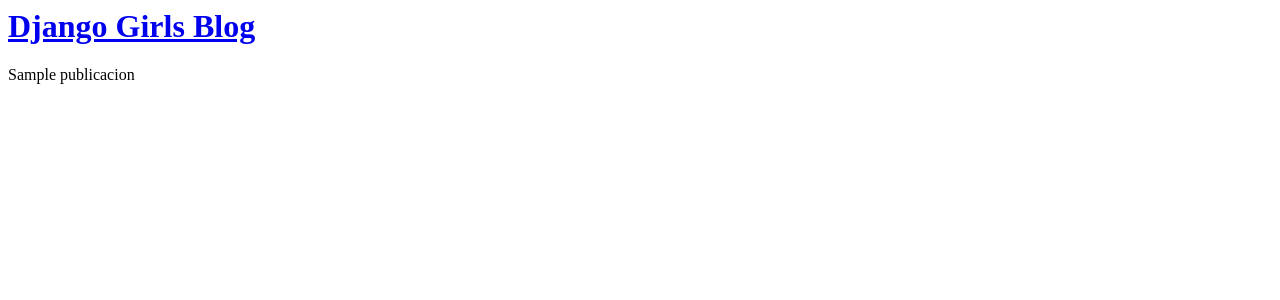
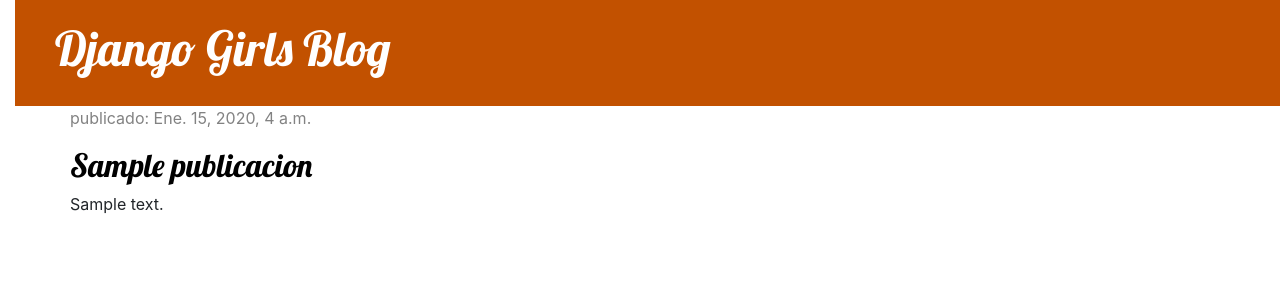
Before and after one commit to suevigit/PrograCA, a Django app: page / in a window 1280 px wide. Shown: the top 300 px of the page. Run offline with Django 3.2, Linux system fonts and the light colour scheme; tables that the repository leaves empty hold one stand-in row (values such as "Sample post"); some libraries are stand-ins or nearby versions.

Commit message:
cambios css realizados

```diff
--- /dev/null
+++ b/blog/static/css/blog.css
@@ -0,0 +1,53 @@
+h1 a, h2 a {
+    color: #FCA205;
+    font-family: 'Lobster';
+}
+body {
+    padding-left: 15px;
+}
+.page-header {
+    background-color: #C25100;
+    margin-top: 0;
+    padding: 20px 20px 20px 40px;
+}
+
+.page-header h1, .page-header h1 a, .page-header h1 a:visited, .page-header h1 a:active {
+    color: #ffffff;
+    font-size: 36pt;
+    text-decoration: none;
+}
+
+.content {
+    margin-left: 40px;
+}
+
+h1, h2, h3, h4 {
+    font-family: 'Lobster', cursive;
+}
+
+.date {
+    color: #828282;
+}
+
+.save {
+    float: right;
+}
+
+.post-form textarea, .post-form input {
+    width: 100%;
+}
+
+.top-menu, .top-menu:hover, .top-menu:visited {
+    color: #ffffff;
+    float: right;
+    font-size: 26pt;
+    margin-right: 20px;
+}
+
+.post {
+    margin-bottom: 70px;
+}
+
+.post h2 a, .post h2 a:visited {
+    color: #000000;
+}
--- /dev/null
+++ b/blog/templates/blog/base.html
@@ -0,0 +1,31 @@
+{% load static %}
+<html>
+    <head>
+      <!-- CSS only -->
+        <link rel="stylesheet" href="https://stackpath.bootstrapcdn.com/bootstrap/4.5.2/css/bootstrap.min.css" integrity="sha384-JcKb8q3iqJ61gNV9KGb8thSsNjpSL0n8PARn9HuZOnIxN0hoP+VmmDGMN5t9UJ0Z" crossorigin="anonymous">
+
+        <!-- JS, Popper.js, and jQuery -->
+        <script src="https://code.jquery.com/jquery-3.5.1.slim.min.js" integrity="sha384-DfXdz2htPH0lsSSs5nCTpuj/zy4C+OGpamoFVy38MVBnE+IbbVYUew+OrCXaRkfj" crossorigin="anonymous"></script>
+        <script src="https://cdn.jsdelivr.net/npm/popper.js@1.16.1/dist/umd/popper.min.js" integrity="sha384-9/reFTGAW83EW2RDu2S0VKaIzap3H66lZH81PoYlFhbGU+6BZp6G7niu735Sk7lN" crossorigin="anonymous"></script>
+        <script src="https://stackpath.bootstrapcdn.com/bootstrap/4.5.2/js/bootstrap.min.js" integrity="sha384-B4gt1jrGC7Jh4AgTPSdUtOBvfO8shuf57BaghqFfPlYxofvL8/KUEfYiJOMMV+rV" crossorigin="anonymous"></script>
+        <link rel="stylesheet" href="{% static 'css/blog.css' %}">
+        <link href="//fonts.googleapis.com/css?family=Lobster&subset=latin,latin-ext" rel="stylesheet" type="text/css">
+        <title>Django Girls blog</title>
+    </head>
+    <body>
+        <div class="page-header">
+            <h1><a href="/">Django Girls Blog</a></h1>
+        </div>
+
+        <div class="content container">
+    <div class="row">
+        <div class="col-md-8">
+          {% block content %}
+          {% endblock %}
+        </div>
+    </div>
+</div>
+
+
+    </body>
+</html>
--- a/blog/templates/blog/publicacion_lista.html
+++ b/blog/templates/blog/publicacion_lista.html
@@ -1,17 +1,13 @@
-<html>
-    <head>
-        <title>Django Girls blog</title>
-    </head>
-    <body>
-        <div>
-            <h1><a href="/">Django Girls Blog</a></h1>
-        </div>
+{% extends 'blog/base.html' %}
+{% block content %}
+            {% for publicacion in publicaciones %}
+                <div class="post">
+                    <div class="date">
+                        <p>publicado: {{ publicacion.fecha_publicacion}}</p>
+                    </div>
+                    <h2><a href="{% url 'publicacion_detalle' pk=publicacion.pk %}">{{ publicacion.titulo }}</a></h2>
 
-        {% for publicacion in publicaciones %}
-        <div>
-          {{publicacion}}
-        </div>
-        {% endfor%}
-
-    </body>
-</html>
+                    <p>{{ publicacion.texto|linebreaksbr }}</p>
+                </div>
+            {% endfor %}
+{% endblock %}
--- a/blog/urls.py
+++ b/blog/urls.py
@@ -3,4 +3,5 @@
 
 urlpatterns = [
     path('', views.publicacion_lista, name='publicacion_lista'),
+    path('post/<int:pk>/', views.publicacion_detalle, name='publicacion_detalle'),
 ]
--- a/blog/views.py
+++ b/blog/views.py
@@ -1,7 +1,11 @@
-from django.shortcuts import render
+from django.shortcuts import render, get_object_or_404
 from .models import Publicacion
 from django.utils import timezone
 
 def publicacion_lista(request):
     publicaciones=Publicacion.objects.filter(fecha_publicacion__lte=timezone.now()).order_by('fecha_publicacion')
     return render(request, 'blog/publicacion_lista.html', {'publicaciones':publicaciones})
+
+def publicacion_detalle(request, pk):
+    publicacion = get_object_or_404(Publicacion, pk=pk)
+    return render(request, 'blog/publicacion_detalle.html', {'publicacion':publicacion})
```
Also changed, not shown: blog/templates/blog/publicacion_detalle.html (added, +13 -0 lines).
